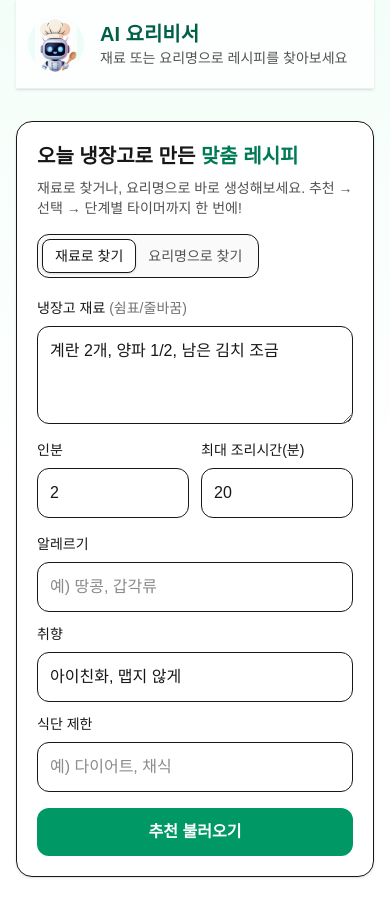
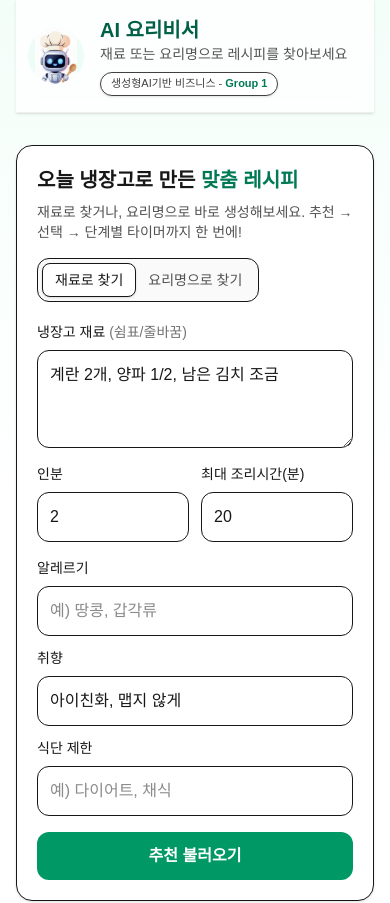
Before and after one commit to hwd1004-cmyk/ai-cook, a Next.js app: page / in a window 390 px wide. Shown: the top 903 px of the page. Built offline with nearby package versions, Linux system fonts and the light colour scheme.

Commit message:
update: latest changes

```diff
--- a/app/layout.tsx
+++ b/app/layout.tsx
@@ -13,9 +13,9 @@ export default function RootLayout({ children }: { children: React.ReactNode })
         <div className="mx-auto max-w-4xl px-4">
           {/* Topbar */}
           <header className="sticky top-0 z-40 backdrop-blur bg-white/80 border-b border-neutral-200/60 shadow-sm">
-            <div className="max-w-4xl mx-auto flex items-center justify-between px-3 py-4 md:py-5">
+            <div className="max-w-4xl mx-auto flex items-center justify-between px-3 py-4 md:py-5 gap-y-2 flex-wrap">
               <div className="flex items-center gap-4">
-                {/* ✅ 로고 (셰프봇 캐릭터) */}
+                {/* 로고 */}
                 <div className="h-14 w-14 md:h-16 md:w-16 rounded-full overflow-hidden bg-emerald-50 flex items-center justify-center">
                   <img
                     src="/chefbot.jpeg"
@@ -24,18 +24,25 @@ export default function RootLayout({ children }: { children: React.ReactNode })
                   />
                 </div>
 
-                {/* 텍스트 */}
+                {/* 타이틀 & 서브텍스트 */}
                 <div className="leading-tight">
                   <h1 className="text-xl md:text-2xl font-bold text-emerald-800">AI 요리비서</h1>
                   <p className="text-sm md:text-base text-neutral-600">
                     재료 또는 요리명으로 레시피를 찾아보세요
                   </p>
+
+                  {/* ✅ 모바일 전용 배지 (sm 미만에서 표시) */}
+                  <div className="sm:hidden mt-2">
+                    <span className="inline-block px-2.5 py-1 rounded-full border bg-white shadow-sm text-[11px] text-neutral-700">
+                      생성형AI기반 비즈니스 - <span className="text-emerald-700 font-semibold">Group 1</span>
+                    </span>
+                  </div>
                 </div>
               </div>
 
-              {/* ✅ 우측 문구 변경 */}
+              {/* ✅ 데스크톱 전용 배지 (sm 이상에서 표시) */}
               <div className="hidden sm:flex items-center gap-2 text-[11px] md:text-xs text-neutral-600 font-medium tracking-tight">
-                <span className="px-3 py-1 rounded-full border bg-white shadow-sm">
+                <span className="px-3 py-1 rounded-full border bg-white shadow-sm whitespace-nowrap">
                   생성형AI기반 비즈니스 - <span className="text-emerald-700 font-semibold">Group 1</span>
                 </span>
               </div>
```
